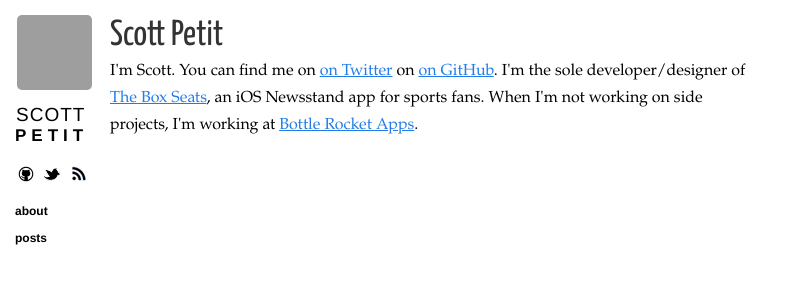
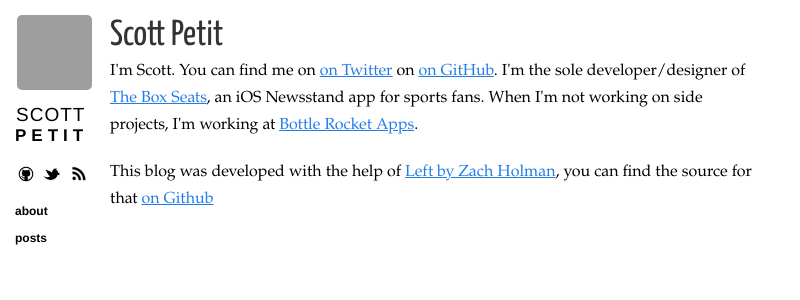
Before and after one commit to ScottPetit/scottpetit.github.com, a Jekyll site: the page built from about.html, in a window 1280 px wide, cut to the strip 0-300 px from the top of the page. Shown: the whole strip, without its empty margins (0-800 px from the left). Built offline with Jekyll 4.4.1, drawn with Linux system fonts in a browser that asks for light colours; nearby versions of some CDN libraries; Markdown is read by kramdown in place of the engine named in the settings; grey boxes are pictures that could not be loaded.

Commit message:
Update about to include reference to Zach Holman

```diff
--- a/about.html
+++ b/about.html
@@ -8,4 +8,6 @@ title: "About"
   <h1>{{ site.name }}</h1>
 
   <p>I'm Scott.  You can find me on <a href="http://twitter.com/scottpetit">on Twitter</a> on <a href="http://github.com/scottpetit">on GitHub</a>.  I'm the sole developer/designer of <a href="http://bit.ly/BoxSeats">The Box Seats</a>, an iOS Newsstand app for sports fans.  When I'm not working on side projects, I'm working at <a href="http://bottlerocketapps.com">Bottle Rocket Apps</a>.</p>
+
+  <p>This blog was developed with the help of <a href="http://zachholman.com/posts/left/">Left by Zach Holman</a>, you can find the source for that <a href="https://github.com/holman/left">on Github</a>
 </section>
```
